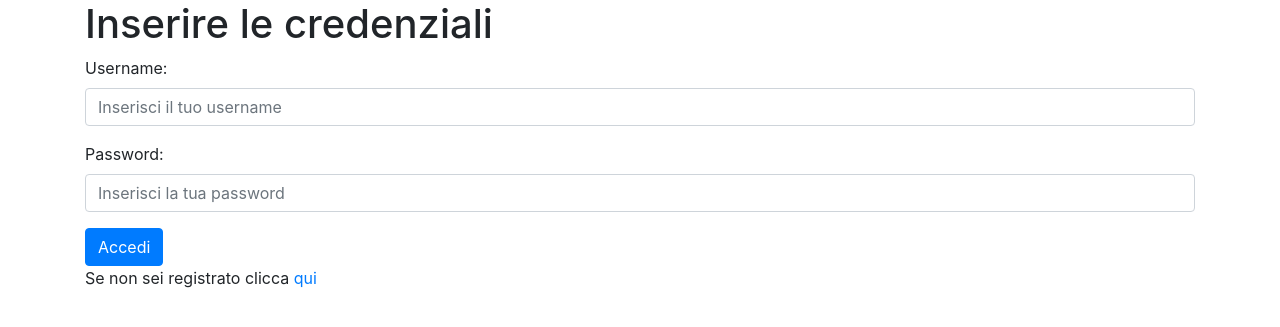
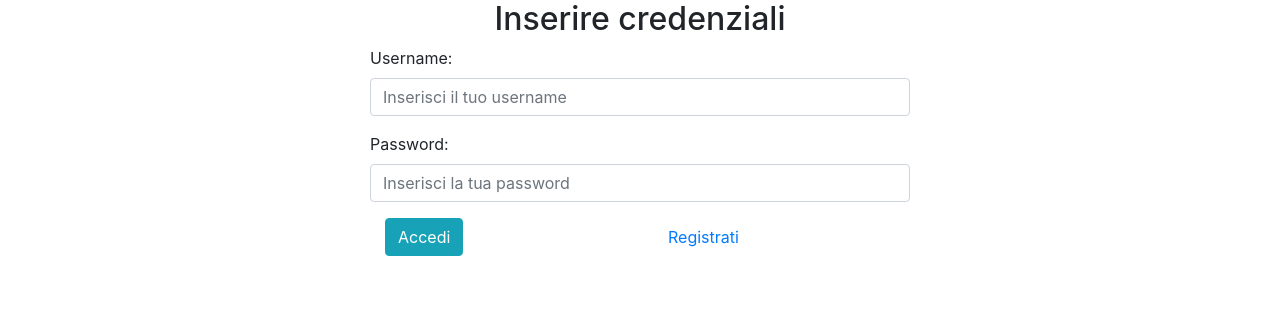
Before and after one commit to nishi024/seconda_prova_info, a PHP site: page / in a window 1280 px wide. Shown: the top 327 px of the page. Run offline with PHP 8.4, Linux system fonts and the light colour scheme; some libraries are stand-ins or nearby versions.

Commit message:
Update index.php

```diff
--- a/Sito Aeroporto/index.php
+++ b/Sito Aeroporto/index.php
@@ -2,13 +2,15 @@
 <html>
 
 <head>
-    <title>Pagina di Login</title>
-    <link rel="stylesheet" href="https://maxcdn.bootstrapcdn.com/bootstrap/4.0.0/css/bootstrap.min.css">
+    <title>Pagina login</title>
+    <link rel="stylesheet" href="https://maxcdn.bootstrapcdn.com/bootstrap/4.5.2/css/bootstrap.min.css">
 </head>
 
 <body>
     <div class="container">
-        <h1>Inserire le credenziali</h1>
+        <div class="row justify-content-center" class="form-group">
+            <div class="col-md-6">
+                <h2 class="text-center">Inserire credenziali</h2>
                 <form action="home.php" method="get">
                     <div class="form-group">
                         <label for="username">Username:</label>
@@ -18,12 +20,26 @@
                         <label for="password">Password:</label>
                         <input type="password" class="form-control" id="pass" name="pass" placeholder="Inserisci la tua password" required>
                     </div>
-            <button type="submit" class="btn btn-primary">Accedi</button>
+                    <div class="container">
+                        <div class="row">
+                            <div class="col-md-6">
+                                <button type="submit" class="btn btn-info">Accedi</button>
+                            </div>
+                            <div class="col-md-6">
+                                <a href="registrazione.php" class="btn btn-link">Registrati</a>
+                            </div>
+                        </div>
+                    </div>
                 </form>
-        <p>Se non sei registrato clicca <a href="registrazione.php">qui</a></p>
+
             </div>
-    <script src="https://code.jquery.com/jquery-3.2.1.slim.min.js"></script>
-    <script src="https://maxcdn.bootstrapcdn.com/bootstrap/4.0.0/js/bootstrap.min.js"></script>
+
+        </div>
+    </div>
+
+    <script src="https://ajax.googleapis.com/ajax/libs/jquery/3.5.1/jquery.min.js"></script>
+    <script src="https://cdnjs.cloudflare.com/ajax/libs/popper.js/1.16.0/umd/popper.min.js"></script>
+    <script src="https://maxcdn.bootstrapcdn.com/bootstrap/4.5.2/js/bootstrap.min.js"></script>
 </body>
 
 </html>
```
Lines whose indentation alone changed are shown as unchanged.
